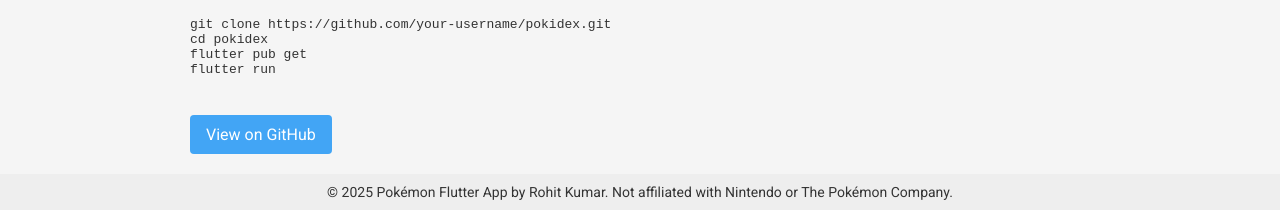
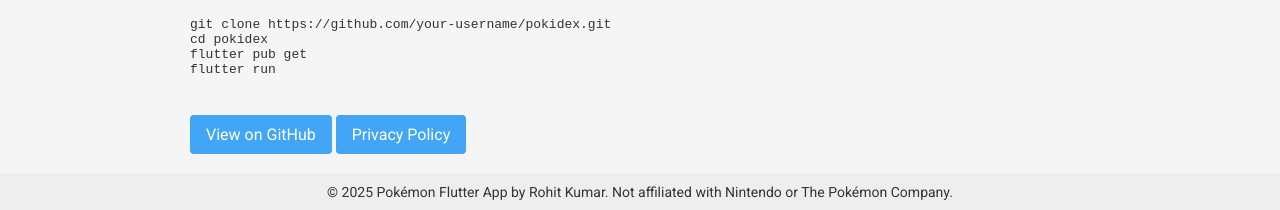
Before and after one commit to Air908/PokidexWeb, a plain HTML site: page index.html in a window 1280 px wide. Shown: the part 596-806 px from the top of the page. Drawn offline with Linux system fonts and the light colour scheme.

Commit message:
Update index.html

```diff
--- a/index.html
+++ b/index.html
@@ -81,7 +81,7 @@
 flutter run
   </pre>
 
-  <a href="https://github.com/your-username/pokidex" class="button" target="_blank">View on GitHub</a>
+  <a href="https://github.com/your-username/pokidex" class="button" target="_blank">View on GitHub</a>                                             <a href="./privacy.html" class="button" target="_blank">Privacy Policy</a>
 </main>
 
 <footer>
```
